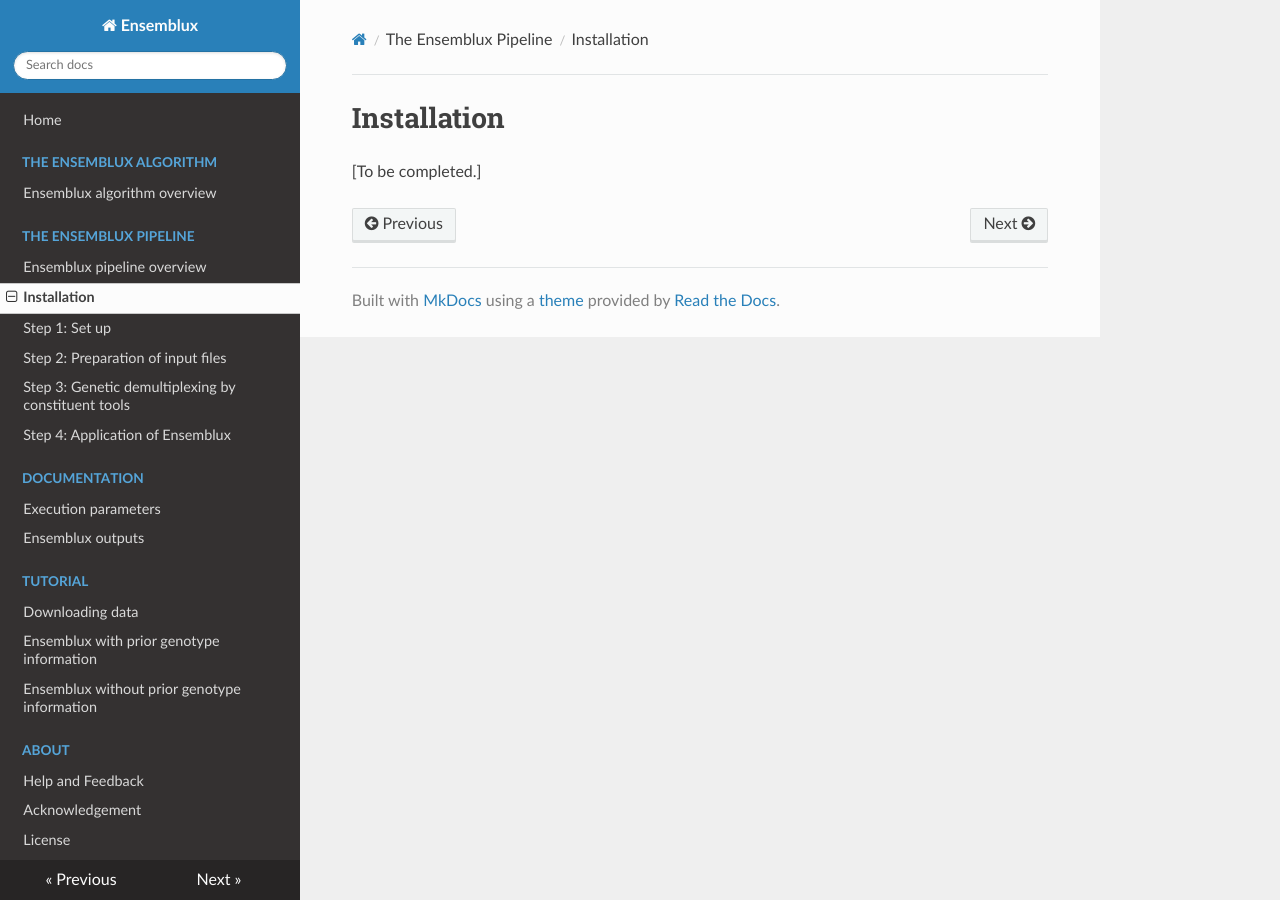
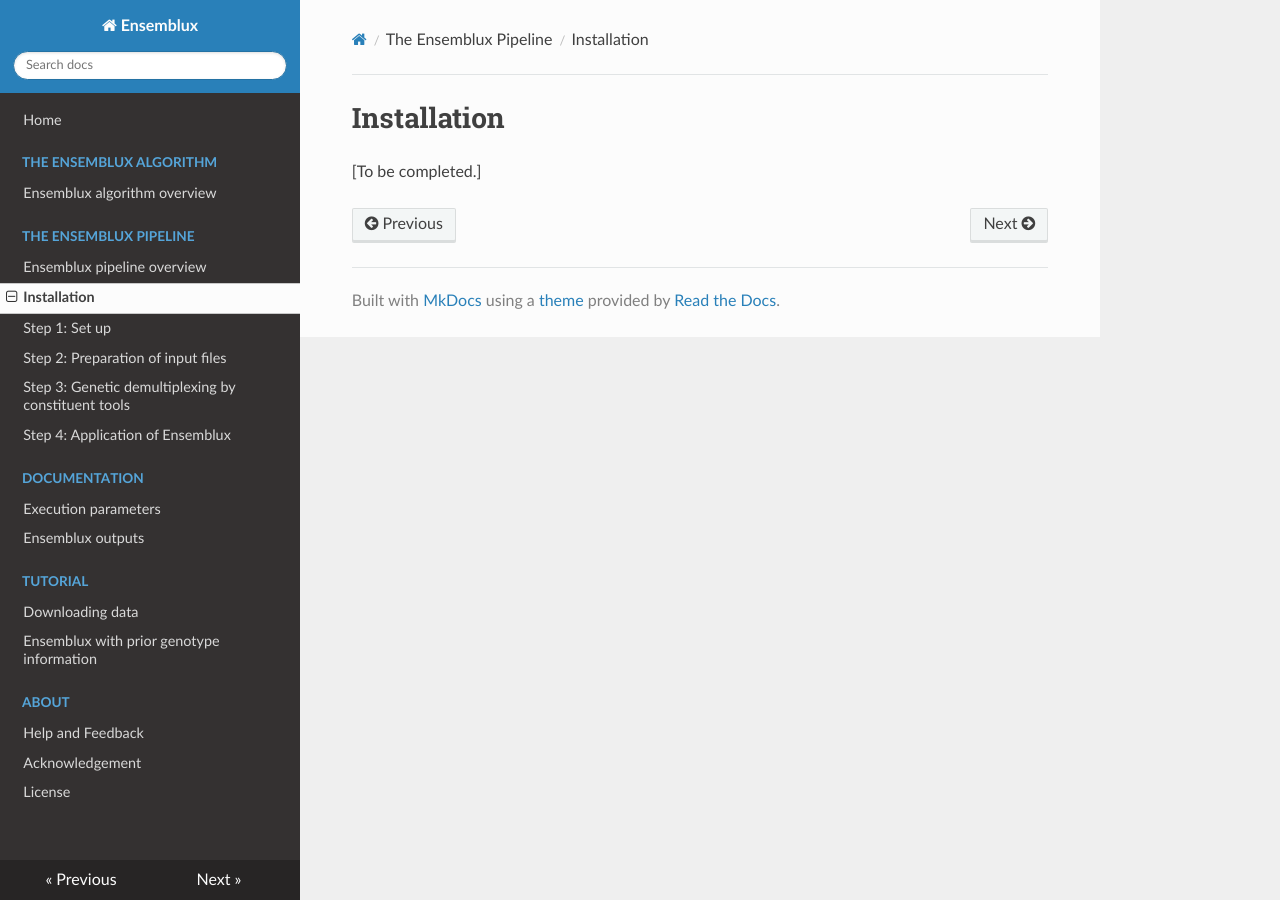
Before and after one commit to neurobioinfo/Ensemblux, an MkDocs documentation site: the page built from docs/installation.md, in a window 1280 px wide. Built offline with MkDocs 1.6.1, drawn with Linux system fonts in a browser that asks for light colours; nearby versions of some CDN libraries.

Commit message:
Update mkdocs.yml

```diff
--- a/mkdocs.yml
+++ b/mkdocs.yml
@@ -17,7 +17,6 @@ nav:
     - Tutorial:
         - 'Downloading data' : midbrain_download.md
         - 'Ensemblux with prior genotype information' : Dataset1.md
-        - 'Ensemblux without prior genotype information' : Dataset2.md
     - About:
         - 'Help and Feedback': contributing.md
         - 'Acknowledgement': Acknowledgement.md
```
